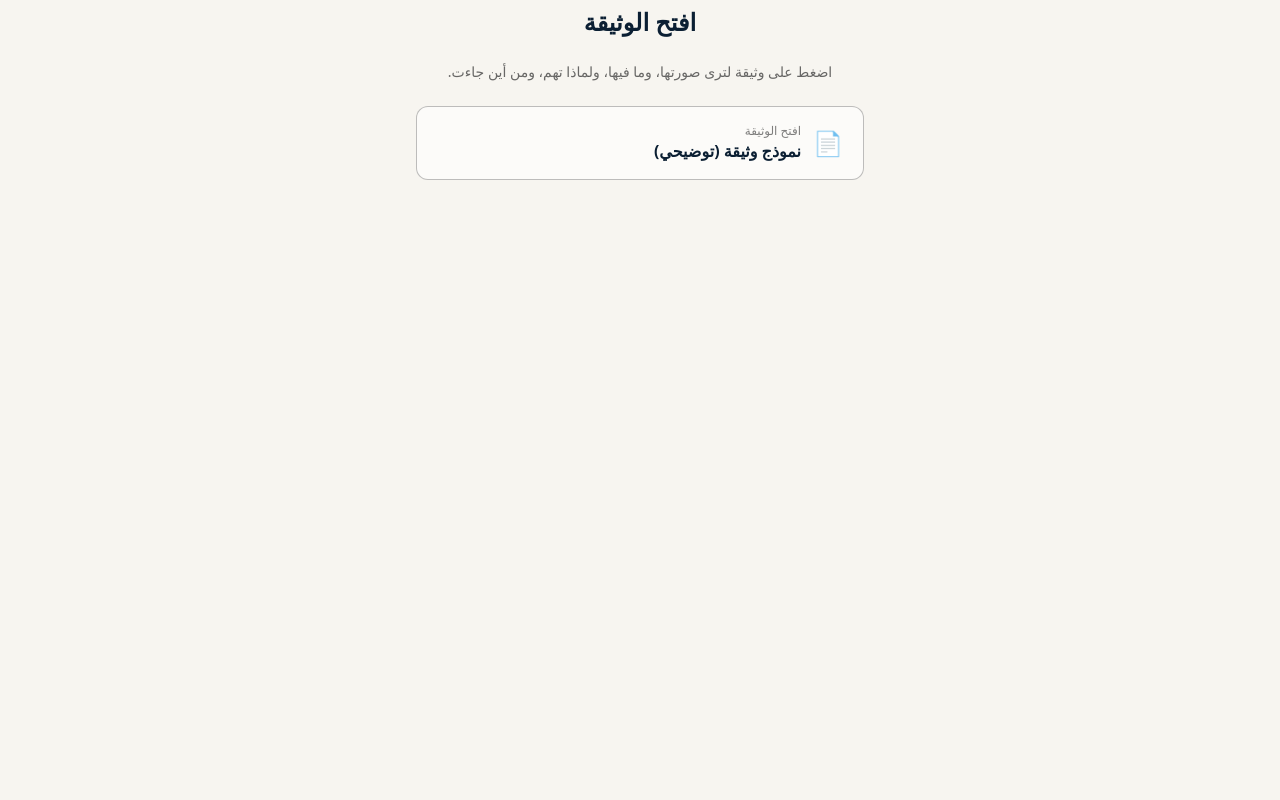
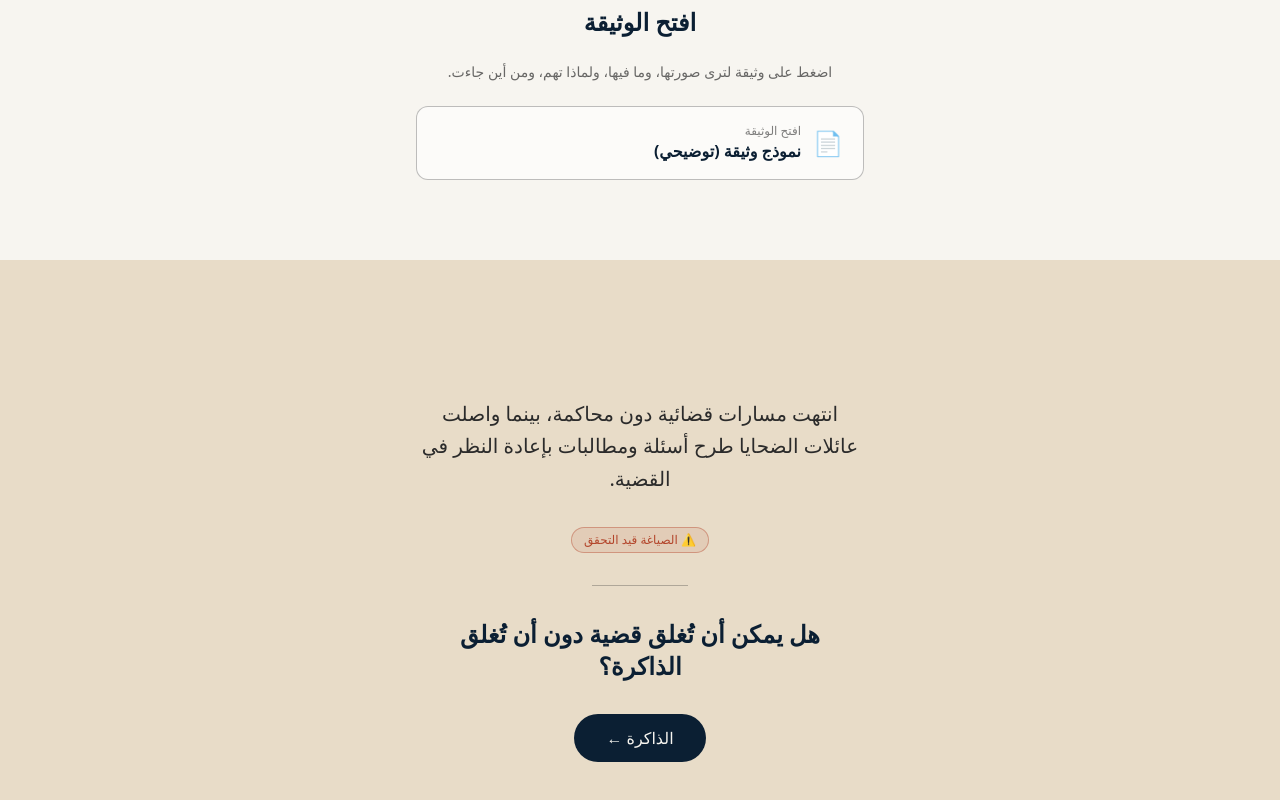
Before and after one commit to Mesetudes/lo-joola, a Next.js app: page /ar/ayna-aladala in a window 1280 px wide. Shown: the part 2080-2880 px from the top of the page. Before the commit the page ends 2340 px from the top, so only its background shows below. Built offline with nearby package versions, Linux system fonts and the light colour scheme.

Commit message:
feat: chapter 03 cautious ending and link to memory chapter

```diff
--- a/app/[locale]/ayna-aladala/page.tsx
+++ b/app/[locale]/ayna-aladala/page.tsx
@@ -2,6 +2,7 @@ import CaseFileCover from "@/components/sections/CaseFileCover";
 import CaseFileTimeline from "@/components/sections/CaseFileTimeline";
 import CasePaths from "@/components/sections/CasePaths";
 import DocumentsSection from "@/components/sections/DocumentsSection";
+import CaseFileEnding from "@/components/sections/CaseFileEnding";
 
 export default function AynaAladalaPage() {
   return (
@@ -12,6 +13,7 @@ export default function AynaAladalaPage() {
       </div>
       <CasePaths />
       <DocumentsSection />
+      <CaseFileEnding />
     </main>
   );
 }
--- /dev/null
+++ b/components/sections/CaseFileEnding.tsx
@@ -0,0 +1,15 @@
+import Link from "next/link";
+import SceneSection from "@/components/narrative/SceneSection";
+import SourceBadge from "@/components/narrative/SourceBadge";
+
+export default function CaseFileEnding() {
+  return (
+    <SceneSection className="flex min-h-[80vh] flex-col items-center justify-center gap-8 bg-sand px-6 py-24 text-center text-charcoal">
+      <p className="max-w-md text-xl font-medium leading-relaxed">انتهت مسارات قضائية دون محاكمة، بينما واصلت عائلات الضحايا طرح أسئلة ومطالبات بإعادة النظر في القضية.</p>
+      <SourceBadge status="unverified" label="الصياغة قيد التحقق" />
+      <span aria-hidden="true" className="h-px w-24 bg-charcoal/30" />
+      <p className="max-w-md text-2xl font-bold text-deep-navy">هل يمكن أن تُغلق قضية دون أن تُغلق الذاكرة؟</p>
+      <Link href="/ar/aldhakira" className="rounded-full bg-deep-navy px-8 py-3 text-base font-medium text-off-white transition hover:bg-sea-blue">الذاكرة ←</Link>
+    </SceneSection>
+  );
+}
```
